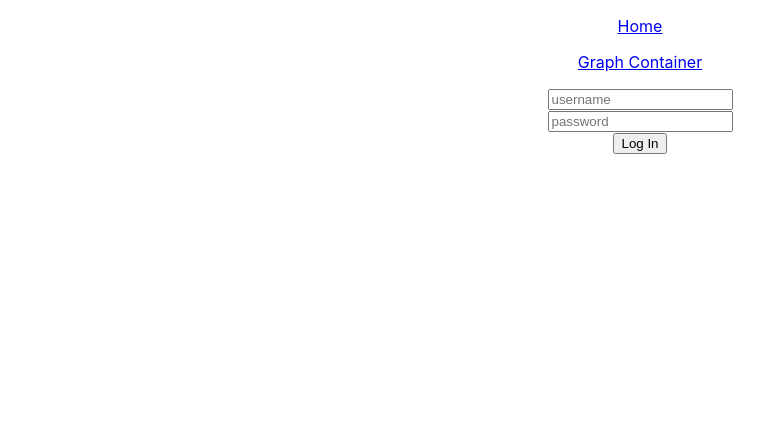
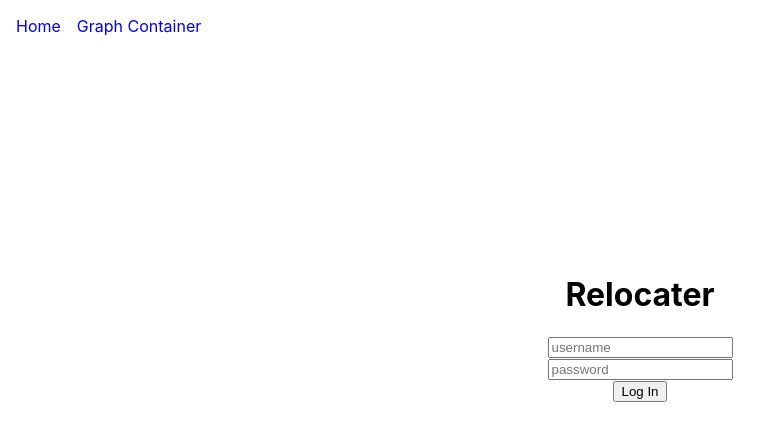
Before and after one commit to BryantCabrera/relocater, a React (Create React App) app: page /home in a window 1280 px wide. Shown: the top 440 px of the page, without its empty margins (0-779 px from the left). Built offline with nearby package versions, Linux system fonts and the light colour scheme.

Commit message:
Adds kevin adds some styling

```diff
--- a/src/App.css
+++ b/src/App.css
@@ -51,3 +51,24 @@
   transform: translate(-50%, -50%);
   padding: 14rem;
 } */
+
+.nav-bar {
+  display: flex;
+  margin-left: 1rem;
+}
+
+a {
+  text-decoration: none;
+}
+
+.nav-home {
+  padding-right: 1rem;
+
+}
+
+.log-in {
+  margin: auto;
+  width: 50%;
+  padding: 10px;
+  margin-top: 15%
+}
--- a/src/App.js
+++ b/src/App.js
@@ -20,7 +20,7 @@ class App extends Component {
       logged: true
     })
     //set state and go to route to get to main container
-    this.props.history.push('/maincontainer')
+    this.props.history.push('/home')
   }
 
   handleLogout = (username) => {
@@ -39,7 +39,7 @@ class App extends Component {
           this.state.logged
             ?  <Switch>
                 <Route exact path='/graphcontainer' component = {GraphContainer}/>
-                <Route exact path='/maincontainer' component = {MainContainer} />
+                <Route exact path='/home' component = {MainContainer} />
               </Switch>
             : <Login handleLogin={this.handleLogin}/>
         }
--- a/src/Header/Header.js
+++ b/src/Header/Header.js
@@ -4,8 +4,10 @@ import { Link } from 'react-router-dom'
 const Header = () => {
     return (
         <header>
-                <p><Link to= '/maincontainer'>Home</Link></p>
+            <div className="nav-bar">
+                <p className="nav-home"><Link to= '/home'>Home </Link></p>
                 <p><Link to ='/graphcontainer'>Graph Container</Link></p>
+            </div>
         </header>
     )
 }
--- a/src/Login/Login.js
+++ b/src/Login/Login.js
@@ -21,7 +21,8 @@ class Login extends Component {
 
     render() {
         return (
-            <form onSubmit={this.handleSubmit}>
+            <form className="log-in" onSubmit={this.handleSubmit}>
+                <h1>Relocater</h1>
                 <input
                 placeholder = 'username'
                 type = 'text'
--- a/src/TopoMap/TopoMap.js
+++ b/src/TopoMap/TopoMap.js
@@ -14,6 +14,7 @@ class TopoMap extends Component {
         this.handleMouseOver = this.handleMouseOver.bind(this)
     }
     handleMouseOver(index){
+        console.log(this.state.mapData[index])
         this.setState({
             mousedOver: this.state.mapData[index].properties.name
         })
```
